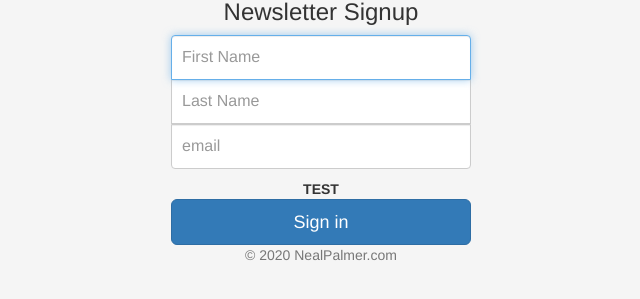
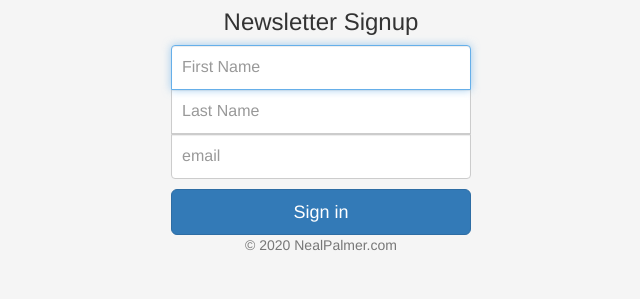
Before and after one commit to swissnez/newsletter, a website: page signup.html in a window 1280 px wide. Shown: the part 309-608 px from the top of the page, without its empty margins (319-959 px from the left). Drawn offline with nearby package versions, Linux system fonts and the light colour scheme.

Commit message:
update to signup

```diff
--- a/signup.html
+++ b/signup.html
@@ -27,7 +27,7 @@
       <input type="text" name="lastName" class="form-control middle" placeholder="Last Name" required>
       <input type="email" name="email" class="form-control bottom" placeholder="email" required>
 
-      <b> TEST </b>
+
       <button class="btn btn-lg btn-primary btn-block" type="submit">Sign in</button>
       <p class="mt-5 mb-3 text-muted">&copy; 2020 NealPalmer.com</p>
     </form>
```
